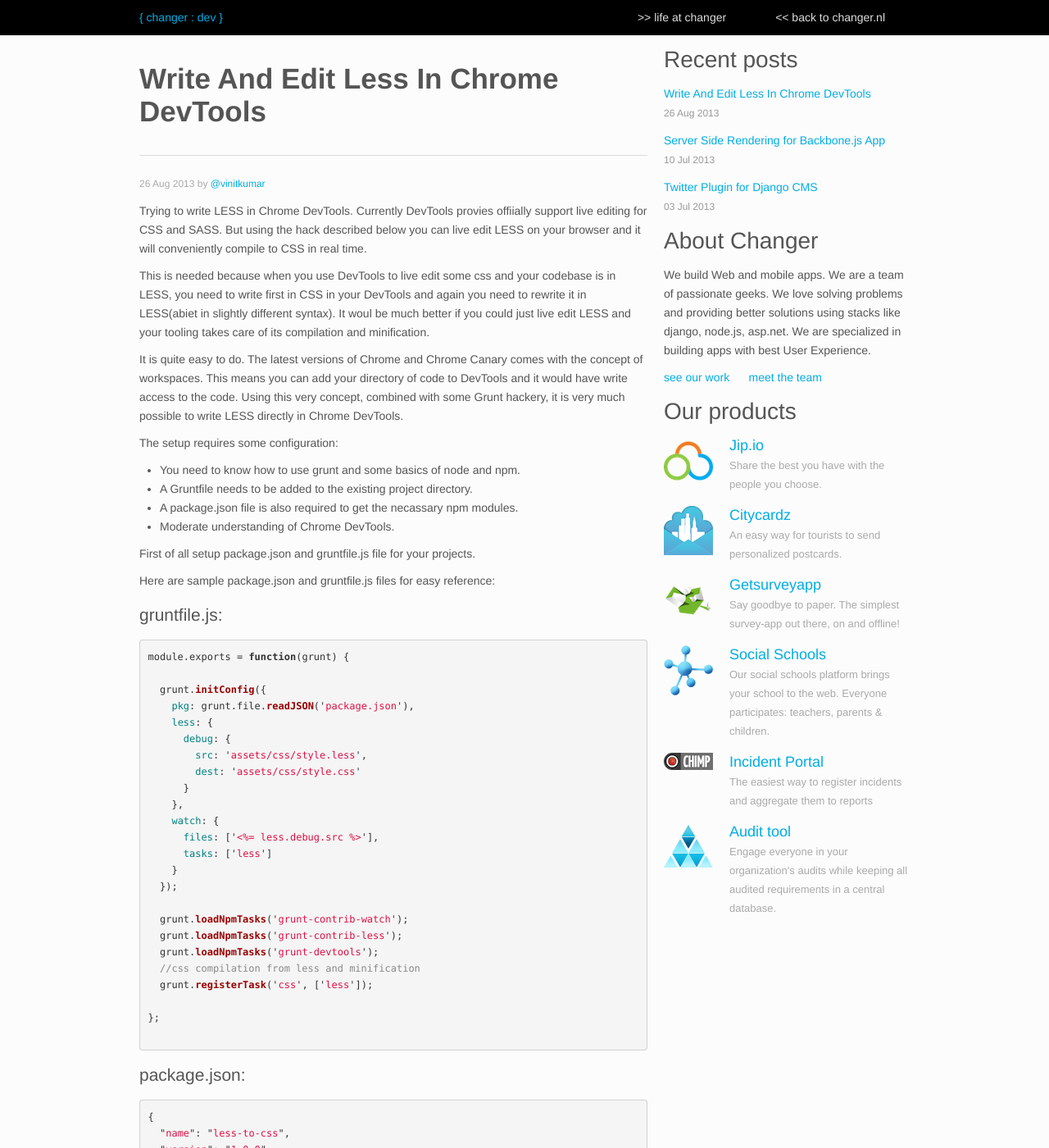
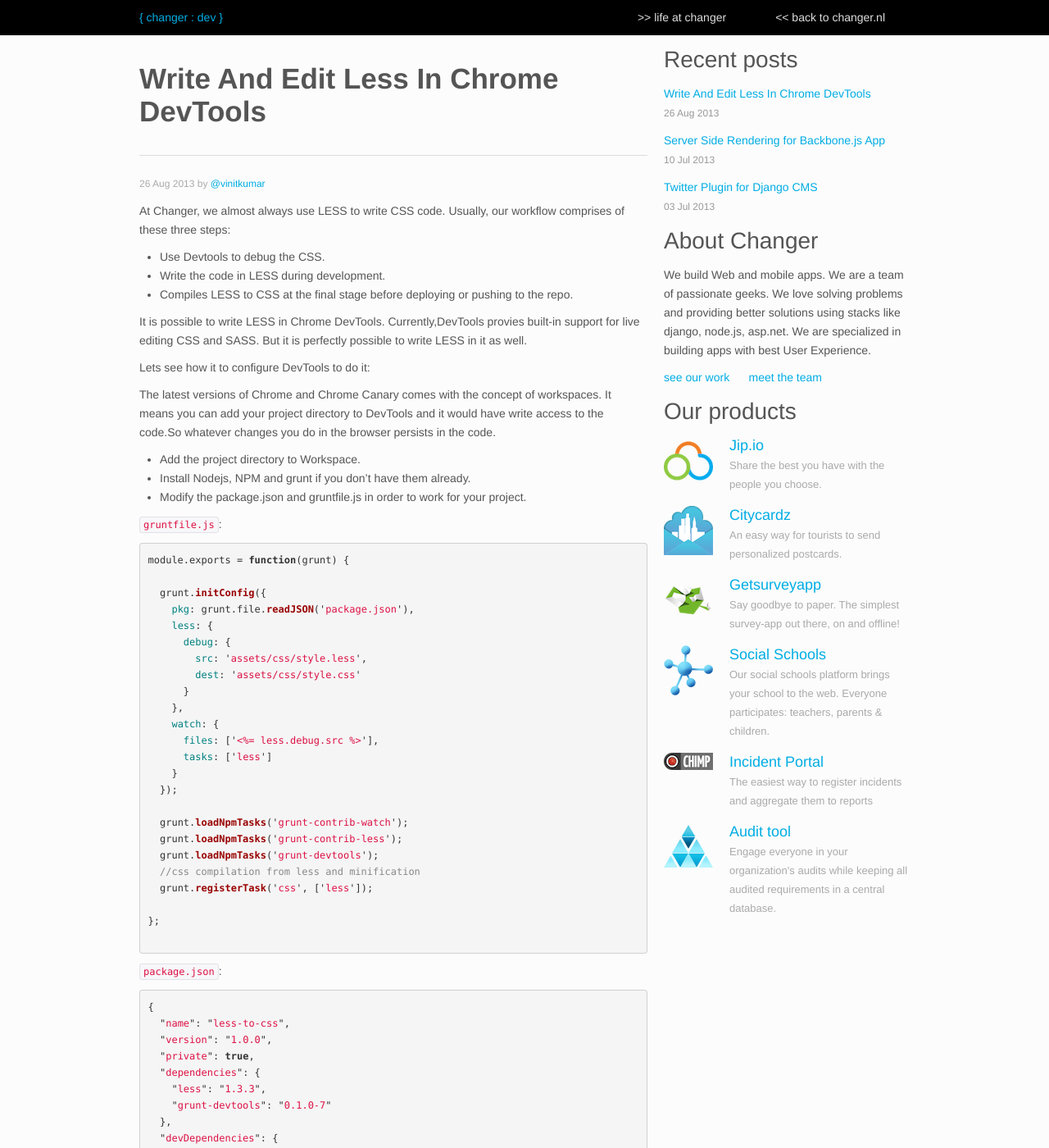
Before and after one commit to maddy9859/devlog, a Jekyll site: the page built from _posts/2013-08-26-Write-LESS-In-DevTools.md, in a window 1280 px wide and 1400 px high. Shown: the whole window at 82% size. Built offline with Jekyll 4.4.1, drawn with Linux system fonts in a browser that asks for light colours; Markdown is read by kramdown in place of the engine named in the settings; comment, search, counter and statistics services are not loaded; some of the changed text lies outside the part shown.

Commit message:
cleanup text

````diff
--- a/_posts/2013-08-26-Write-LESS-In-DevTools.md
+++ b/_posts/2013-08-26-Write-LESS-In-DevTools.md
@@ -7,36 +7,28 @@
 author: vinitkumar
 ---
 
+At Changer, we almost always use LESS to write CSS code. Usually, our
+workflow comprises of these three steps:
 
-Trying to write LESS in Chrome DevTools. Currently DevTools provies
-offiially support live editing for CSS and SASS. But using the hack
-described below you can live edit LESS on your browser and it will
-conveniently compile to CSS in real time.
+- Use Devtools to debug the CSS.
+- Write the code in LESS during development.
+- Compiles LESS to CSS at the final stage before deploying or pushing to the repo.
 
-This is needed because when you use DevTools to live edit some css and
-your codebase is in LESS, you need to write first in CSS in your
-DevTools and again you need to rewrite it in LESS(abiet in slightly
-different syntax). It woul be much better if you could just live edit
-LESS and your tooling takes care of its compilation and minification.
+It is possible to write LESS in Chrome DevTools. Currently,DevTools provies
+built-in support for live editing CSS and SASS. But it is perfectly possible to write LESS in it as well.
 
-It is quite easy to do. The latest versions of Chrome and Chrome Canary
-comes with the concept of workspaces. This means you can add your
-directory of code to DevTools and it would have write access to the
-code. Using this very concept, combined with some Grunt hackery, it is
-very much possible to write LESS directly in Chrome DevTools.
+Lets see how it to configure DevTools to do it:
 
-The setup requires some configuration:
+The latest versions of Chrome and Chrome Canary
+comes with the concept of workspaces. It means you can add your project directory to DevTools and it would have write access to the
+code.So whatever changes you do in the browser persists in the code.
 
-- You need to know how to use grunt and some basics of node and npm.
-- A Gruntfile needs to be added to the existing project directory.
-- A package.json file is also required to get the necassary npm modules.
-- Moderate understanding of Chrome DevTools.
+- Add the project directory to Workspace.
+- Install Nodejs, NPM and grunt if you don't have them already.
+- Modify the package.json and gruntfile.js in order to work for your project.
 
-First of all setup package.json and gruntfile.js file for your projects.
 
-Here are sample package.json and gruntfile.js files for easy reference:
-
-###gruntfile.js:
+`gruntfile.js`:
 
 ```js
 module.exports = function(grunt) {
@@ -64,7 +56,9 @@
 };
 
 ```
-###package.json:
+
+`package.json`:
+
 
 ```js
 {
@@ -82,29 +76,20 @@
 }
 
 ```
-Then, Add your current project directory to Workspace in your devtools.
-Then click on the Sources tab of your devtools, you will see all the
-files in your project when you HIT `CMD+O`. Now, return to your shell
-and run `grunt watch`. This will trigger a watch on the changes in your
-less and will compile your less into CSS each time you write and save
-your LESS file.
 
-* Advantages (if any)
+- Once done with this setup, run `$grunt watch` in the project and start editing the LESS code in browser.
+
+### Advantages:
 
 This is helpful because:
 
-- You don't need to write CSS to test in your browser and write in LESS
-  in your project. You will now write LESS once and for all.
-- You don't need to compile and/or minify your LESS code each time you
-  are done making changes. Grunt will be doing it in realtime for you.
+- It is not needed to write CSS to test in browser and then write in LESS
+  in your project.
 - It saves you a lot of time and helps you write better CSS code (in
   LESS).
 
-* Resources and References
+### Resources and References
 
-If you don't follow all the tooling already, you should go through these
-links:
-
-Chrome DevTools: https://developers.google.com/chrome-developer-tools/
-Using Grunt: http://gruntjs.com/getting-started
-NPM Basic tutorial: http://dreamerslab.com/blog/en/npm-basic-commands/
+- Chrome DevTools: https://developers.google.com/chrome-developer-tools/
+- Using Grunt: http://gruntjs.com/getting-started
+- NPM Basic tutorial: http://dreamerslab.com/blog/en/npm-basic-commands/
````
